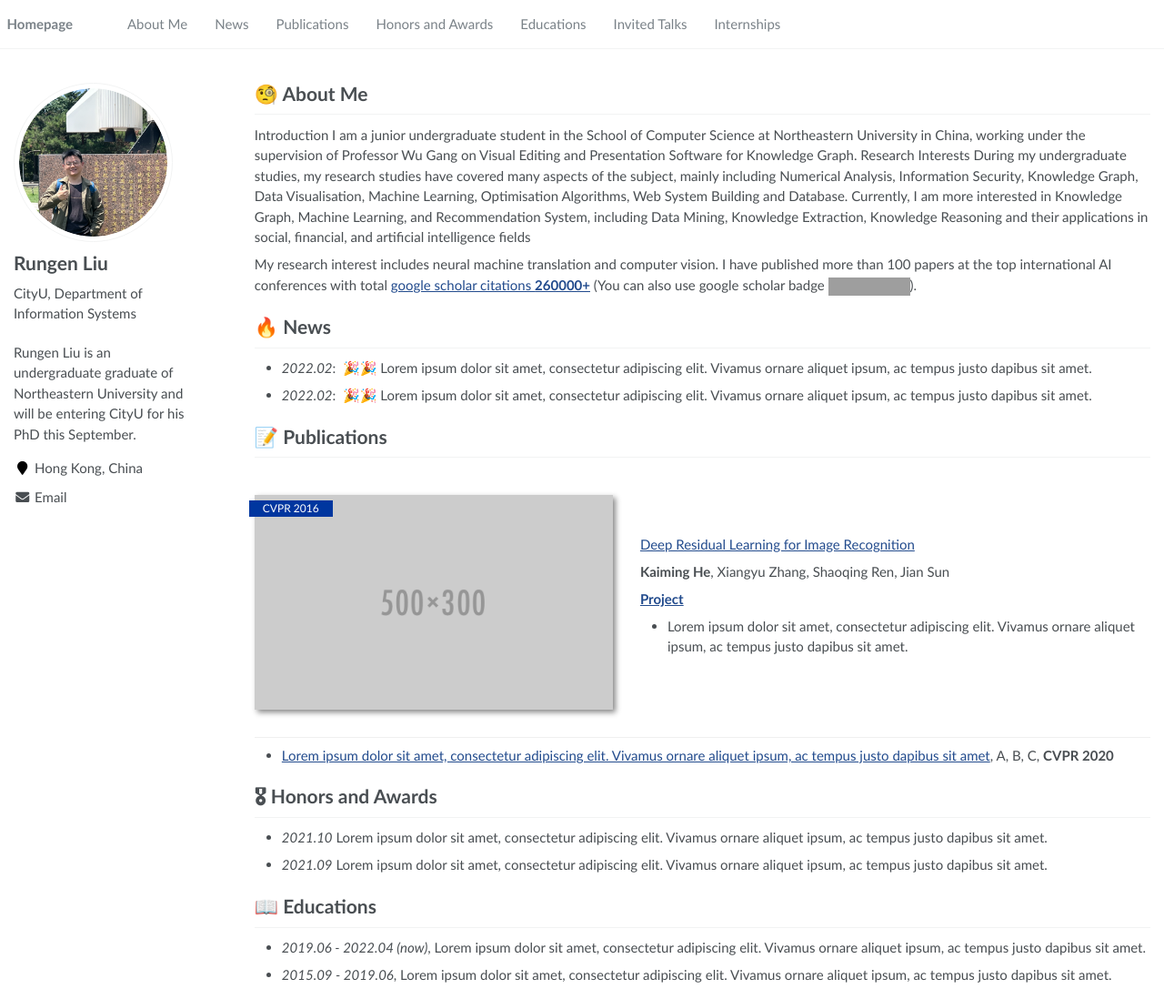
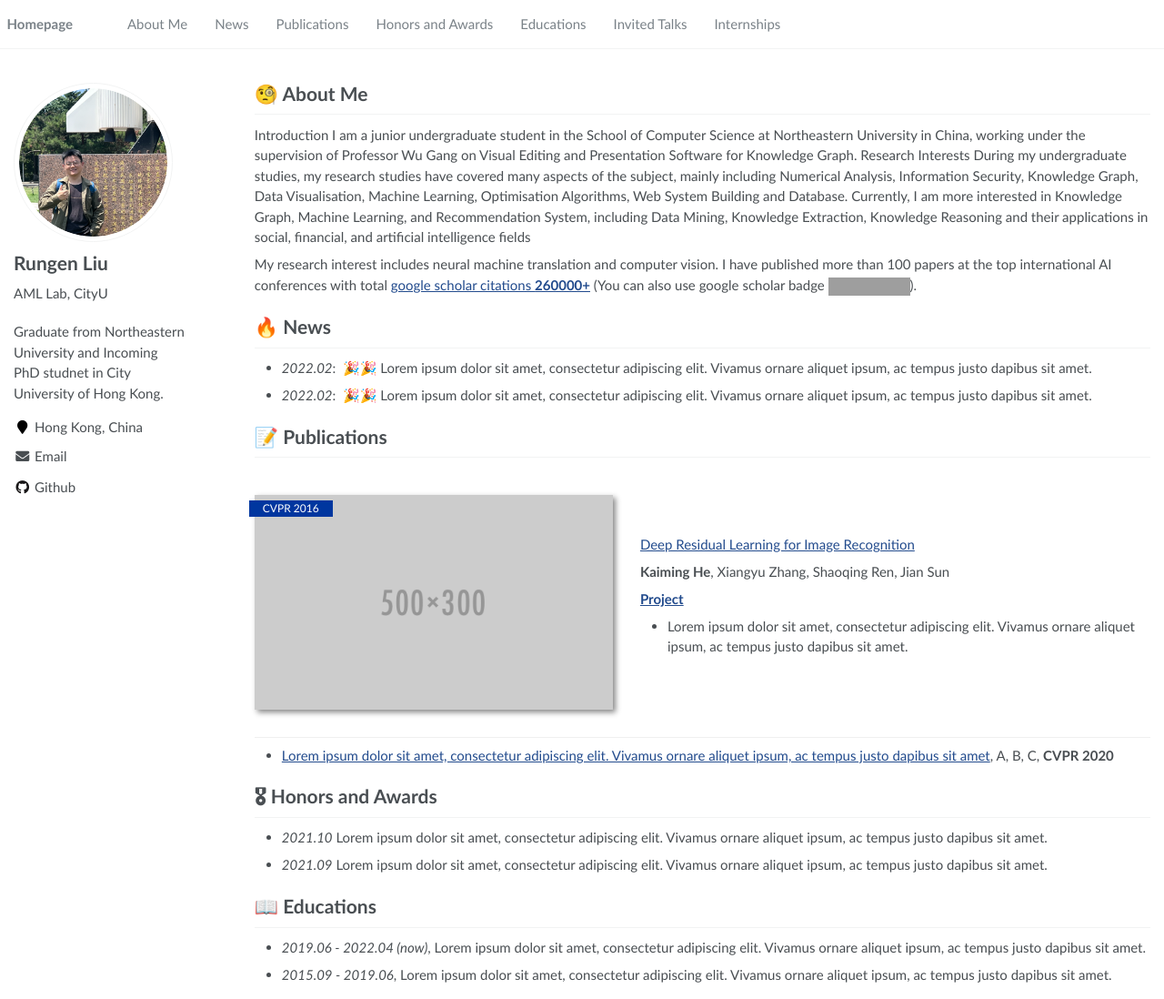
Before and after one commit to WaterWool/WaterWool.github.io, a Jekyll site: the page built from _pages/about.md, in a window 1280 px wide and 1098 px high. Shown: the whole window at 91% size. Built offline with Jekyll 4.4.1, drawn with Linux system fonts in a browser that asks for light colours; grey boxes are pictures that could not be loaded.

Commit message:
Update _config.yml

```diff
--- a/_config.yml
+++ b/_config.yml
@@ -7,7 +7,7 @@
 
 # Site Settings
 title                    : "Rungen Liu"
-description              : "Rungen Liu is an undergraduate graduate of Northeastern University and will be entering CityU for his PhD this September. "
+description              : "Graduate from Northeastern University and Incoming PhD studnet in City University of Hong Kong. "
 repository               : "WaterWool.github.io"
 google_scholar_stats_use_cdn : true
 
@@ -23,7 +23,7 @@ baidu_site_verification  :  # get baidu_site_verification from https://ziyuan.ba
 author:
   name             : "Rungen Liu"
   avatar           : "images/android-chrome-512x512.png"
-  bio              : "CityU, Department of Information Systems"
+  bio              : "AML Lab, CityU"
   location         : "Hong Kong, China"
   employer         :
   pubmed           :
@@ -37,7 +37,7 @@ author:
   flickr           :
   facebook         :
   foursquare       :
-  github           : # e.g., "github username"
+  github           : WaterWool
   google_plus      :
   keybase          :
   instagram        :
```
